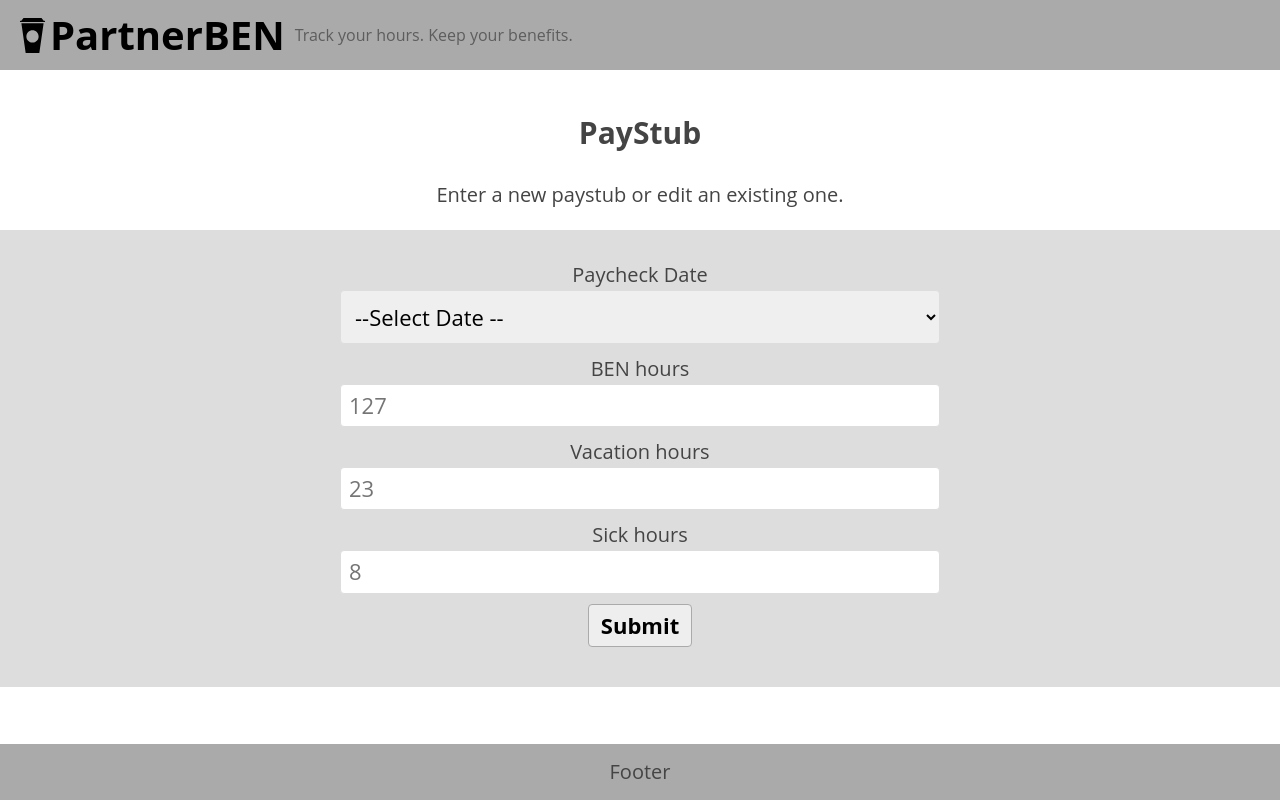
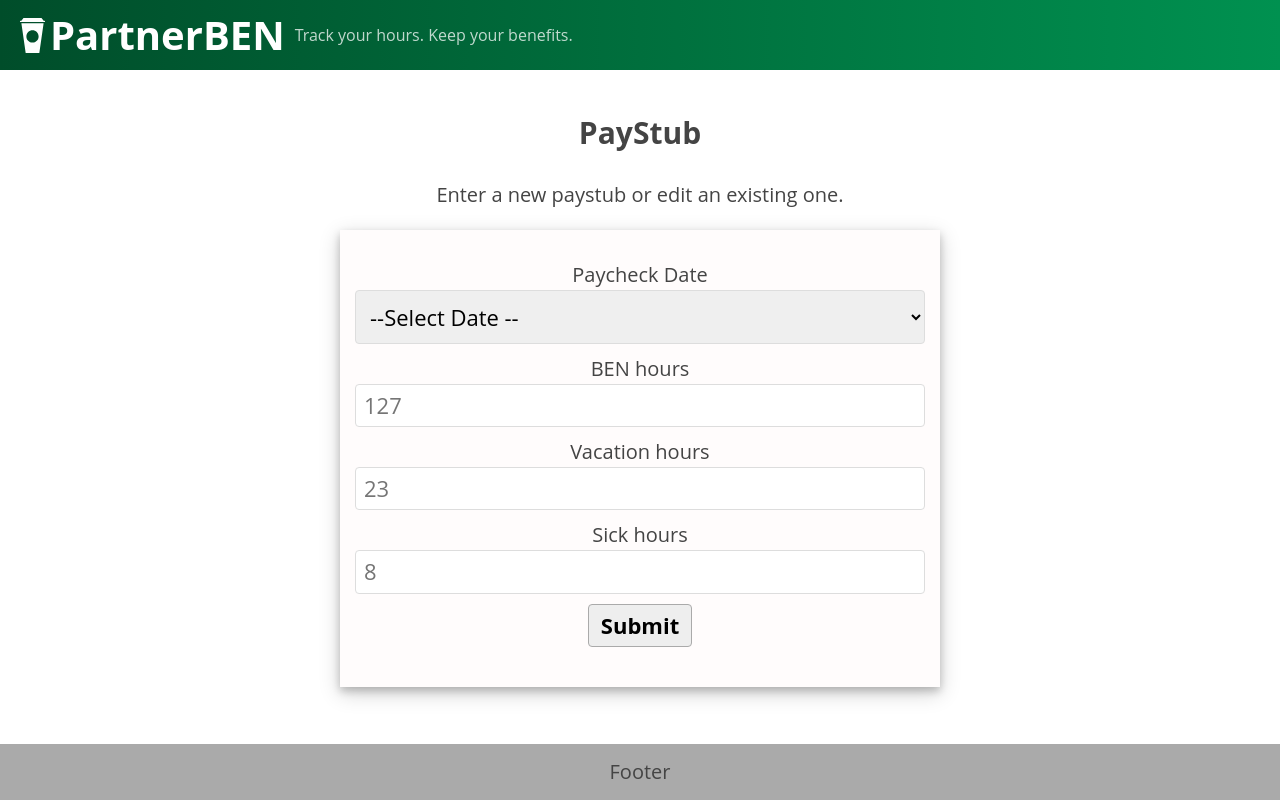
Before and after one commit to cssteffen/partnerben-client, a plain HTML site: page Paystub Entry Form/paystubForm.html in a window 1280 px wide. Drawn offline with nearby package versions, Linux system fonts and the light colour scheme.

Commit message:
static user flow version with minimal design

```diff
--- a/Login Form/loginForm.css
+++ b/Login Form/loginForm.css
@@ -107,10 +107,6 @@ section {
   min-height: 200px;
   padding: 30px 15px;
   background-color: #bbb;
-}
-
-section:nth-child(even) {
-  background-color: #ddd;
 }
 
 p {
@@ -235,3 +231,14 @@ nav {
 .logo-cup {
   filter: invert();
 }
+section {
+  min-height: 200px;
+  padding: 30px 15px;
+  background-color: #bbb;
+}
+section {
+  margin: 0 auto;
+  background-color: #fffcfc;
+  max-width: 600px;
+  box-shadow: 0 4px 8px 0 rgba(0, 0, 0, 0.2), 0 6px 20px 0 rgba(0, 0, 0, 0.19);
+}
--- a/Paystub Entry Form/paystubForm.css
+++ b/Paystub Entry Form/paystubForm.css
@@ -105,10 +105,6 @@ section {
   background-color: #bbb;
 }
 
-section:nth-child(even) {
-  background-color: #ddd;
-}
-
 p {
   margin: 0 auto;
   max-width: 650px;
@@ -178,3 +174,52 @@ a {
   cursor: pointer;
   text-decoration: none;
 }
+
+nav {
+  padding: 1% 0;
+  background-color: #00723f;
+  background-image: linear-gradient(to right, #004d2a, #009150);
+  position: fixed;
+  width: 100%;
+  top: 0;
+  left: 0;
+  right: 0;
+  z-index: 10;
+}
+
+.header {
+  padding: 35px 15px;
+  height: 40px;
+  display: flex;
+  flex: 1;
+  align-items: center;
+  justify-content: flex-start;
+  margin-bottom: 20px;
+  /*
+        padding: 45px 15px;
+        height: 40px;
+        display: flex;
+        align-items: normal;
+        justify-content: space-between;*/
+}
+
+.header-tagline {
+  font-size: 0.8em;
+  opacity: 0.75;
+  margin-left: 10px;
+  color: white;
+}
+.header h1 {
+  margin: 0;
+  color: white;
+}
+
+.logo-cup {
+  filter: invert();
+}
+section {
+  margin: 0 auto;
+  background-color: #fffcfc;
+  max-width: 600px;
+  box-shadow: 0 4px 8px 0 rgba(0, 0, 0, 0.2), 0 6px 20px 0 rgba(0, 0, 0, 0.19);
+}
--- a/Register Form/registerForm.css
+++ b/Register Form/registerForm.css
@@ -107,10 +107,6 @@ section {
   min-height: 200px;
   padding: 30px 15px;
   background-color: #bbb;
-}
-
-section:nth-child(even) {
-  background-color: #ddd;
 }
 
 p {
@@ -236,3 +232,14 @@ nav {
 .logo-cup {
   filter: invert();
 }
+section {
+  min-height: 200px;
+  padding: 30px 15px;
+  background-color: #bbb;
+}
+section {
+  margin: 0 auto;
+  background-color: #fffcfc;
+  max-width: 600px;
+  box-shadow: 0 4px 8px 0 rgba(0, 0, 0, 0.2), 0 6px 20px 0 rgba(0, 0, 0, 0.19);
+}
```
